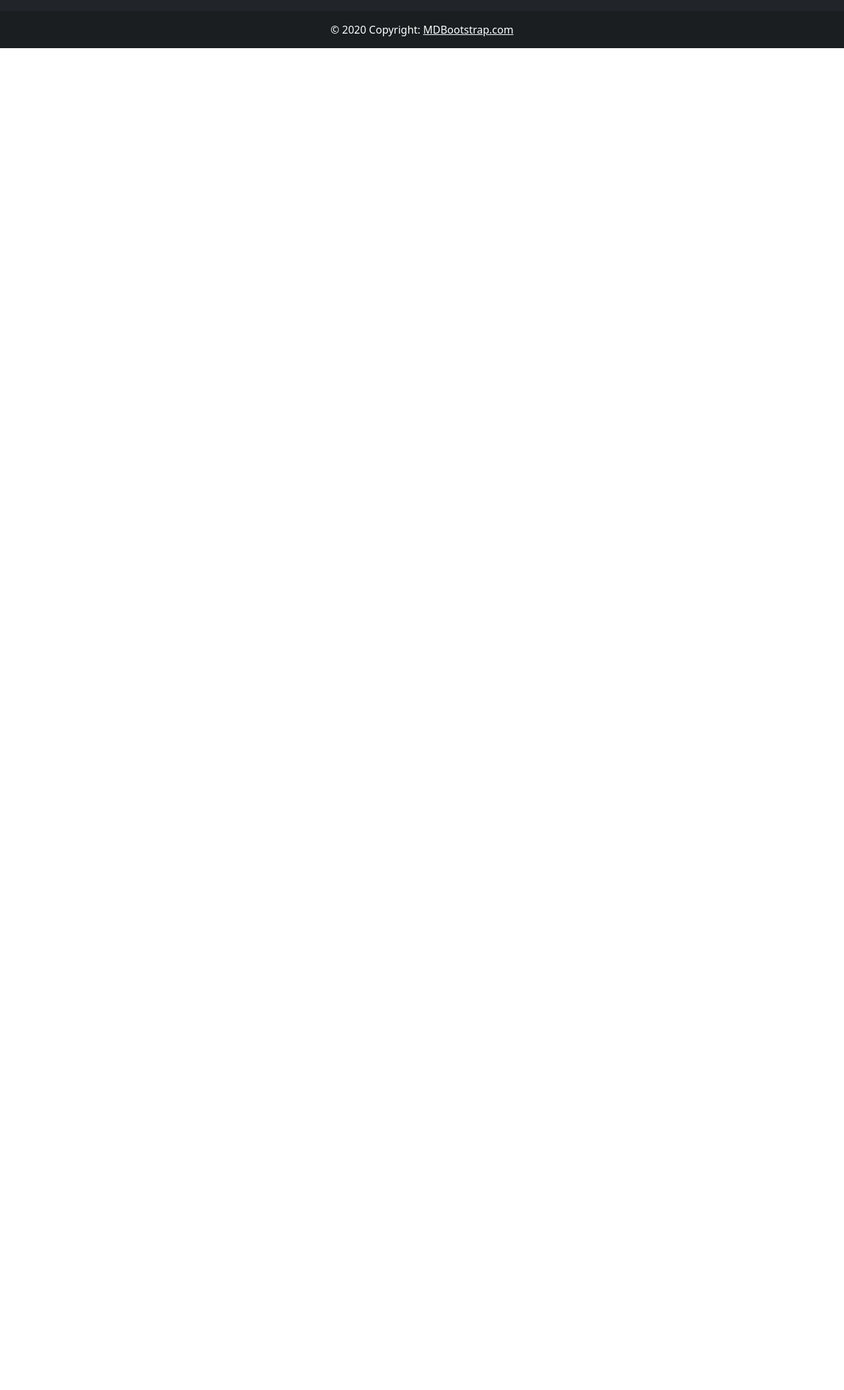
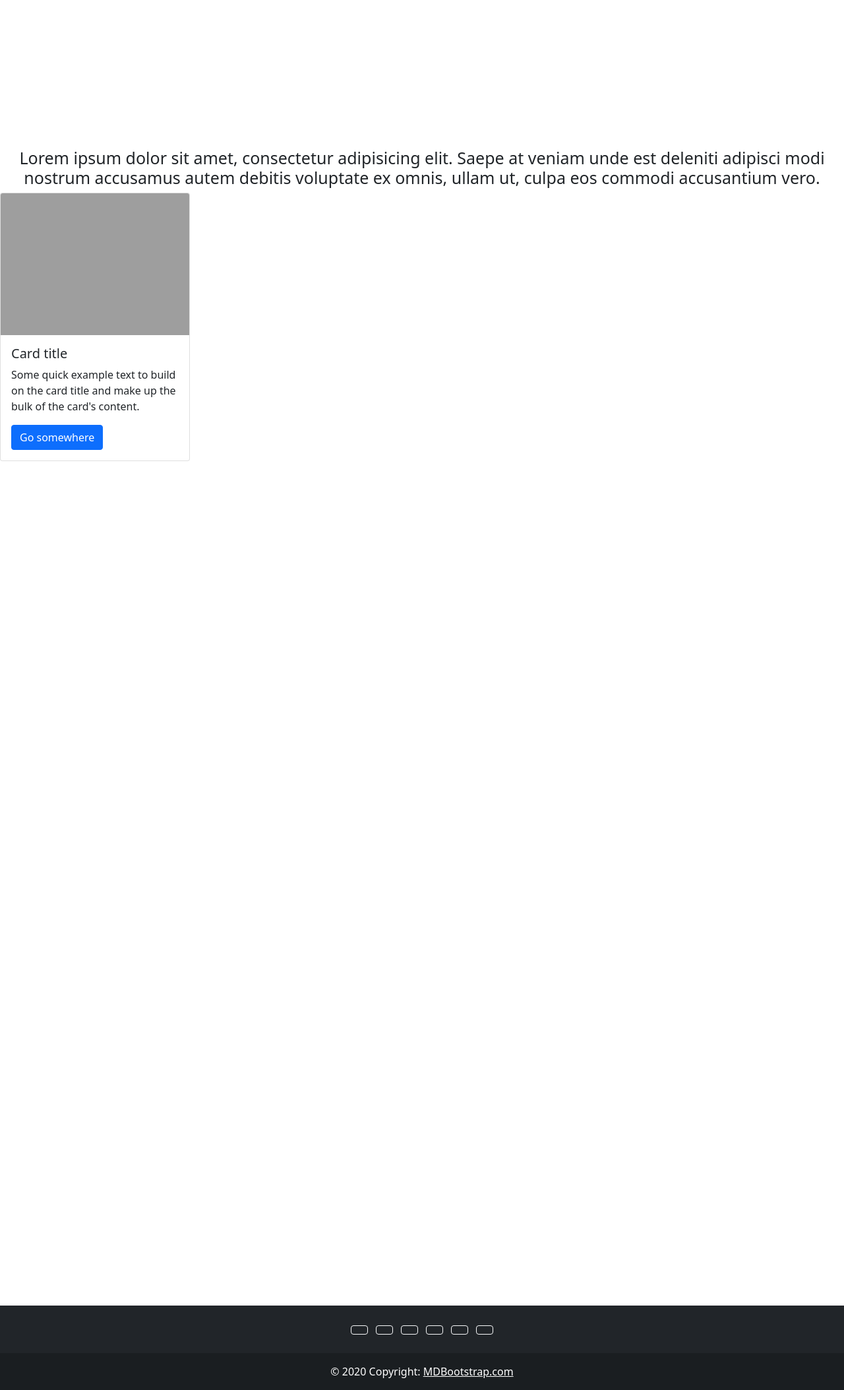
Before and after one commit to Dihue/grupo_13, a Django app: page / in a window 1280 px wide. Shown: the part 56-2163 px from the top of the page at 66% size. Before the commit the page ends 129 px from the top, so only its background shows below. Run offline with Django 3.2, Linux system fonts and the light colour scheme; parts of the project's set-up code (start-up, migrations or seed data) failed here and were passed over; grey boxes are pictures that could not be loaded.

Commit message:
mande el footer más abajo y achique las letras del lorem

```diff
--- a/repositorio/bloggreen/static/base/css/base.css
+++ b/repositorio/bloggreen/static/base/css/base.css
@@ -0,0 +1,3 @@
+#pie_pagina{
+    margin-top: 100%;
+}
--- /dev/null
+++ b/repositorio/bloggreen/static/base/css/index.css
@@ -0,0 +1,6 @@
+#Primer_Lorem{
+    text-align: center;
+    font-size: 25px;
+    margin-top: 20%;
+
+}
--- a/repositorio/bloggreen/templates/base.html
+++ b/repositorio/bloggreen/templates/base.html
@@ -13,7 +13,7 @@
 
         {% block css %}
         <link href="https://cdn.jsdelivr.net/npm/bootstrap@5.1.3/dist/css/bootstrap.min.css" rel="stylesheet" integrity="sha384-1BmE4kWBq78iYhFldvKuhfTAU6auU8tT94WrHftjDbrCEXSU1oBoqyl2QvZ6jIW3" crossorigin="anonymous">
-        <link href="static/base/css/base.css" rel="stylesheet" type="text/css">
+        <link rel="stylesheet" type="text/css" href="{% static 'base/css/base.css' %}">
         {% endblock %}
 
     </head>
@@ -64,7 +64,7 @@
 
     {% endblock content %}
 
-    <footer class="bg-dark text-center text-white">
+    <footer class="bg-dark text-center text-white"id='pie_pagina'>
         <!-- Grid container -->
         <div class="container p-4 pb-0">
           <!-- Section: Social media -->
--- a/repositorio/bloggreen/templates/index.html
+++ b/repositorio/bloggreen/templates/index.html
@@ -1 +1,27 @@
 {% extends 'base.html' %}
+{% load static %}
+{% block css %}
+    {{ block.super }}
+    <link rel="stylesheet" type="text/css" href="{% static 'base/css/index.css' %}">
+{% endblock %}
+<!-- AGREGO EL TITULO DEL TEMPLATE-->
+{% block titulo %}
+INICIO
+{% endblock %}
+
+{% block content %}
+    <div>
+        <h3 id='Primer_Lorem'>Lorem ipsum dolor sit amet, consectetur adipisicing elit. Saepe at veniam unde est deleniti adipisci modi nostrum accusamus autem debitis voluptate ex omnis, ullam ut, culpa eos commodi accusantium vero.</h3>
+    </div>
+    <div>
+        <div class="card" style="width: 18rem;">
+            <img src="..." class="card-img-top" alt="...">
+            <div class="card-body">
+              <h5 class="card-title">Card title</h5>
+              <p class="card-text">Some quick example text to build on the card title and make up the bulk of the card's content.</p>
+              <a href="#" class="btn btn-primary">Go somewhere</a>
+            </div>
+          </div>
+    </div>
+
+{% endblock content %}
```
